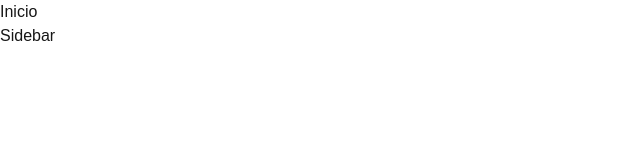
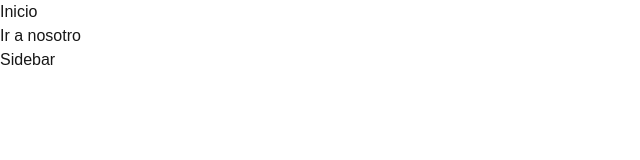
Before and after one commit to jhreyes483/back-next, a Next.js app: page /nosotros in a window 1280 px wide. Shown: the top 160 px of the page, without its empty margins (0-640 px from the left). Built offline with nearby package versions, Linux system fonts and the light colour scheme.

Commit message:
crear links internos

```diff
--- a/app/layout.tsx
+++ b/app/layout.tsx
@@ -24,7 +24,7 @@ export default function RootLayout({
 }>) {
   return (
     <html
-      lang="en"
+      lang="es"
       className={`${geistSans.variable} ${geistMono.variable} h-full antialiased`}
     >
       <body className="min-h-full flex flex-col">{children}</body>
--- a/app/nosotros/page.tsx
+++ b/app/nosotros/page.tsx
@@ -11,6 +11,7 @@ export default function Home(){
     return (
         <>
             <h1>Inicio</h1>
+            <Link href="/nosotros">Ir a nosotro</Link>
             <Sidebar/>
         </>
     )
```
